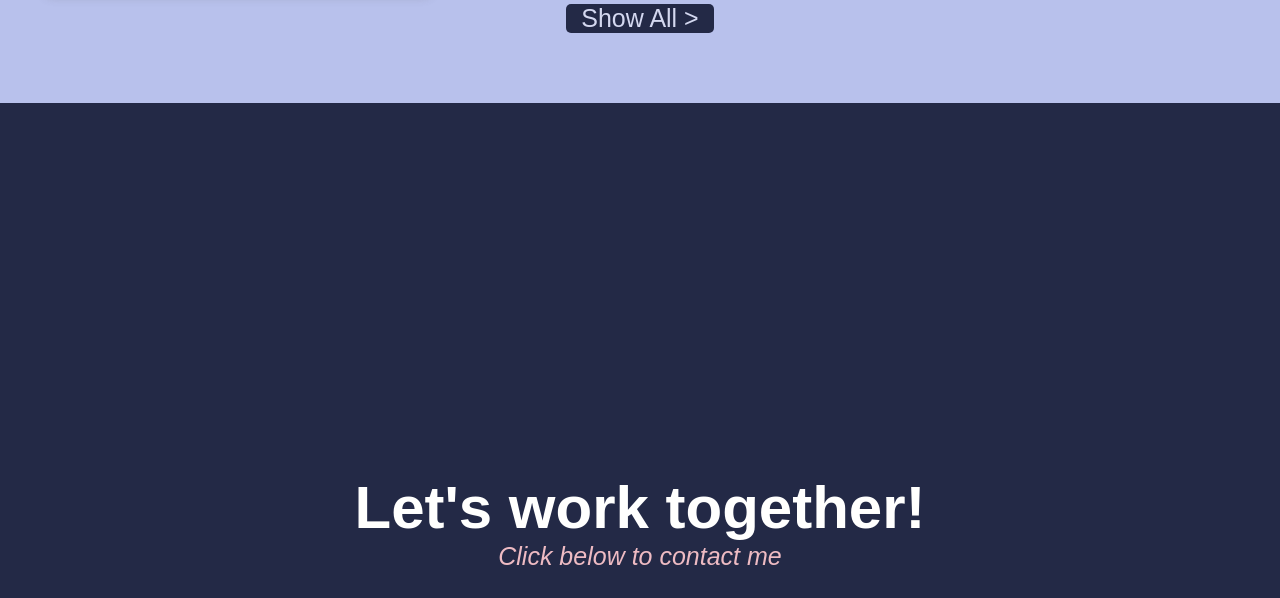
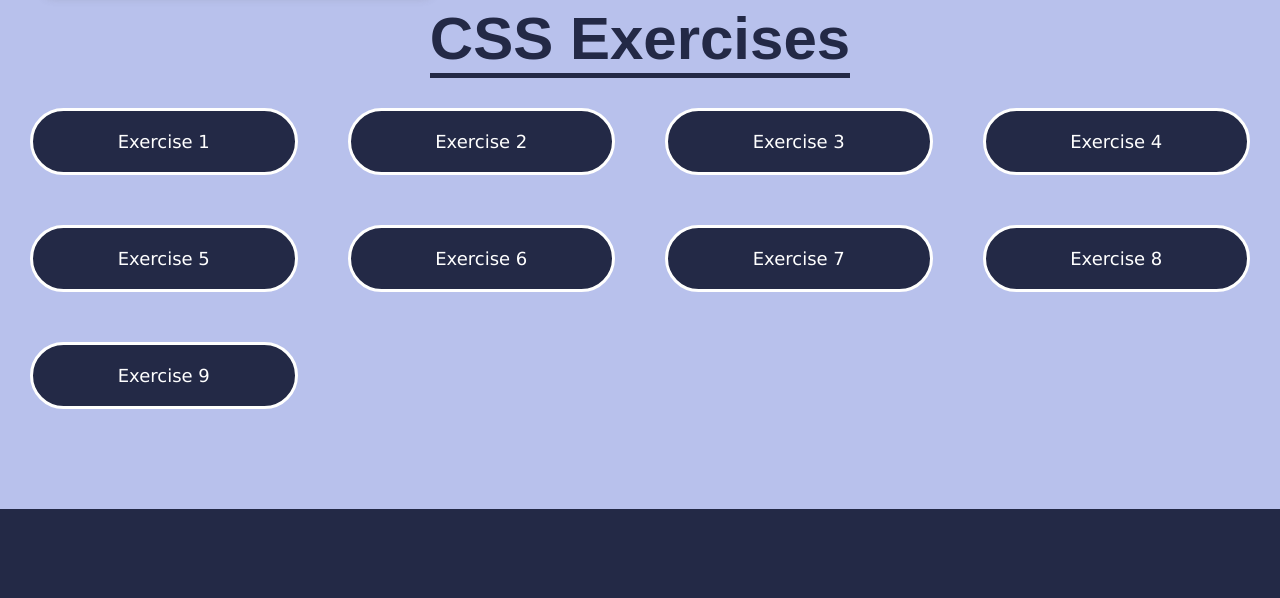
Before and after one commit to williamcunanan/myportfolio, a plain HTML site: page index.html in a window 1280 px wide. Shown: the part 2200-2798 px from the top of the page. Drawn offline with nearby package versions, Linux system fonts and the light colour scheme.

Commit message:
final portfolio

```diff
--- a/index.html
+++ b/index.html
@@ -44,10 +44,23 @@
                 <p><span>&lt;</span>Tribute Page<span>/&gt;</span></p>
             </a>
         </div>
-        <a href="" class="show-all">
-            Show All >
+        <div>
+            <h1>CSS Exercises</h1>
+            <div id="nav-links2" class="container" class="nav-links2">
+                <a target="_blank" href="https://williamcunanan.github.io/1/" class="nav-links2">Exercise 1</a>
+                <a target="_blank" href="https://williamcunanan.github.io/2/" class="nav-links2">Exercise 2</a>
+                <a target="_blank" href="https://williamcunanan.github.io/3/" class="nav-links2">Exercise 3</a>
+                <a target="_blank" href="https://williamcunanan.github.io/4/" class="nav-links2">Exercise 4</a>
+                <a target="_blank" href="https://williamcunanan.github.io/5/" class="nav-links2">Exercise 5</a>
+                <a target="_blank" href="https://williamcunanan.github.io/6/" class="nav-links2">Exercise 6</a>
+                <a target="_blank" href="https://williamcunanan.github.io/7/" class="nav-links2">Exercise 7</a>
+                <a target="_blank" href="https://williamcunanan.github.io/8/" class="nav-links2">Exercise 8</a>
+                <a target="_blank" href="https://williamcunanan.github.io/9/" class="nav-links2">Exercise 9</a>
+            </div>
+        </div>
         </a>
     </section>
+
     <section id="contact">
         <h1>Let's work together!</h1>
         <p class="contact-me">Click below to contact me</p>
--- a/styles/styles.css
+++ b/styles/styles.css
@@ -216,3 +216,23 @@ footer {
         width: 100px;
     }
 }
+
+.nav-links2 {
+    color: white;
+    text-align: center;
+    text-decoration: none;
+    display: inline-block;
+    padding: 20px;
+    font-family:Verdana, Geneva, Tahoma, sans-serif;
+    font-size: large;
+    background-color: var(--neutral);
+    padding: 20px;
+    border-radius: 200px;
+    border: 3px solid var(--base-100);
+}
+.container {
+    display: grid;
+    grid-template-columns: repeat(4, 1fr);
+    gap: 50px;
+    padding: 30px;
+}
```
